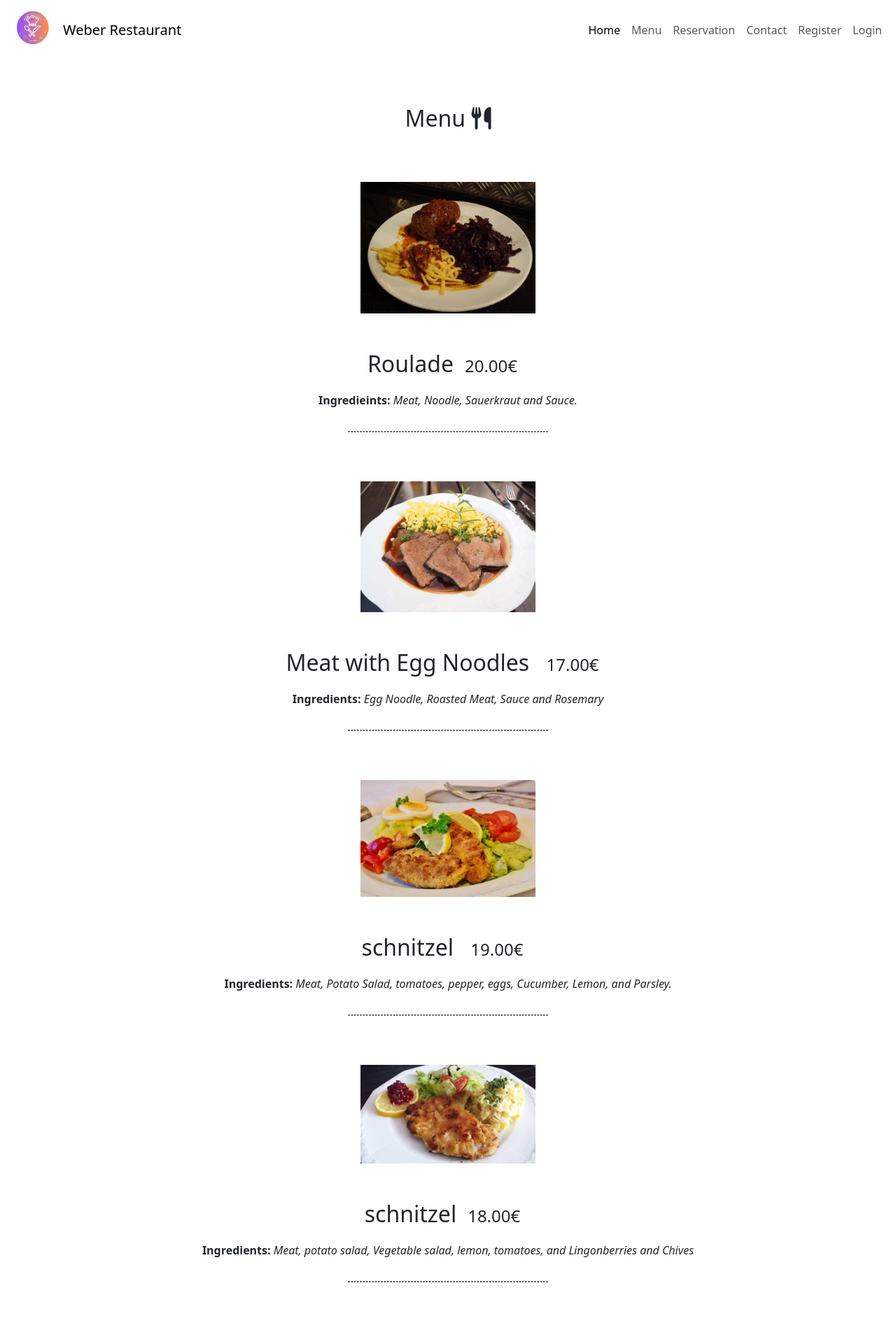
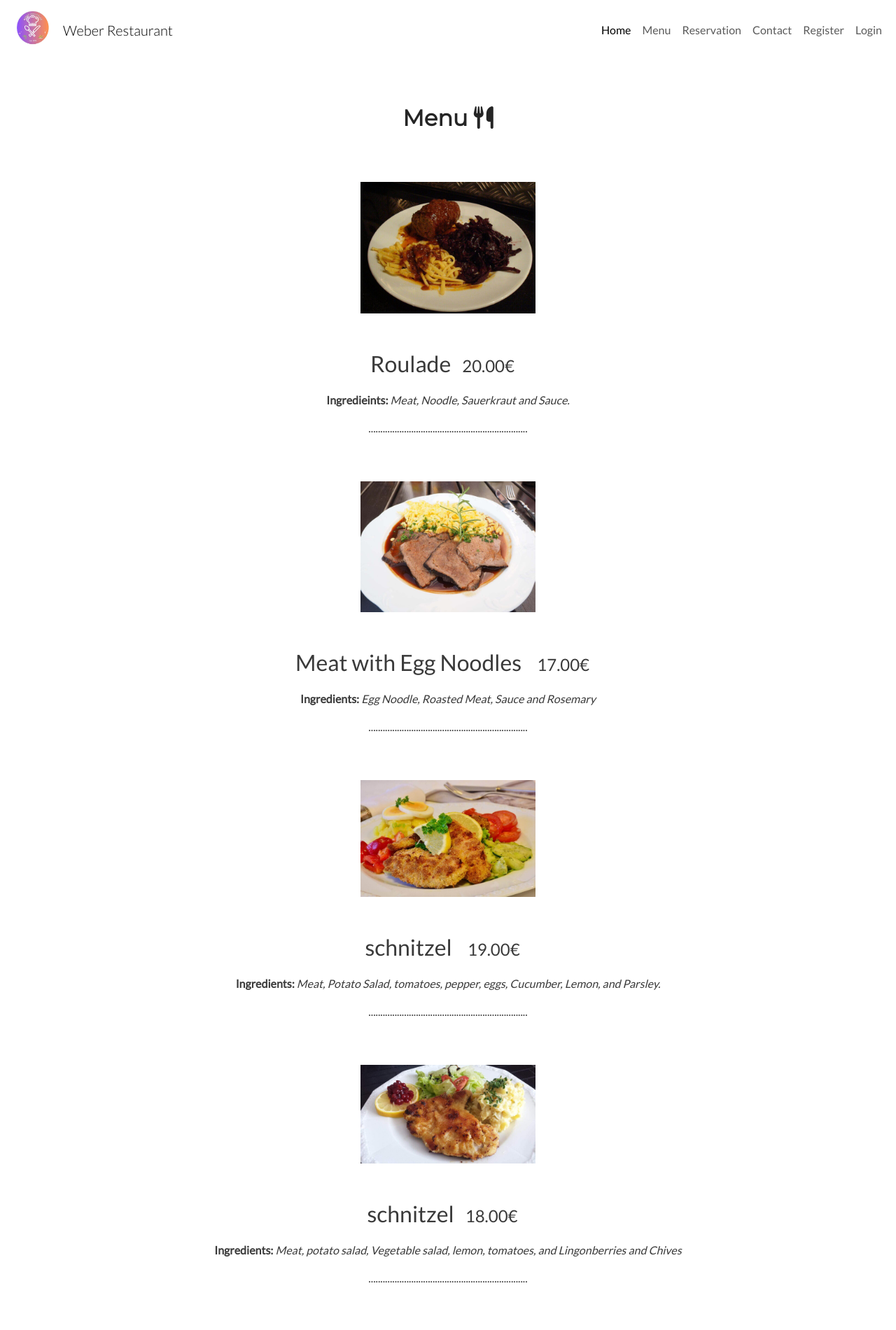
Before and after one commit to th-1982/weber-restaurant, a Django app: template templates/reservations/menu.html in a window 1280 px wide. Shown: the top 1901 px of the page at 70% size. Run offline with Django 3.2, Linux system fonts and the light colour scheme; the template is opened without the code that fills it, so the values that code supplies are empty.

Commit message:
Update the style.css file

```diff
--- a/static/css/style.css
+++ b/static/css/style.css
@@ -1,3 +1,29 @@
 /* fonts */
 
 @import url('https://fonts.googleapis.com/css2?family=Lato:wght@300;400&family=Montserrat&display=swap');
+
+
+* {
+    box-sizing: border-box;
+    text-decoration: none;
+}
+
+/*-------------Base styles----------*/
+
+body {
+    font-family: Lato, sans-serif;
+    font-weight: 400;
+    color: #3a3a3a;
+}
+
+h1, h2 {
+    font-family: Montserrat, sans-serif;
+    font-weight: 700;
+    color: #252525;
+}
+
+h3 {
+    font-family: montserrat, sans-serif;
+    font-weight: 500;
+    font-size: 30px;
+}
```
